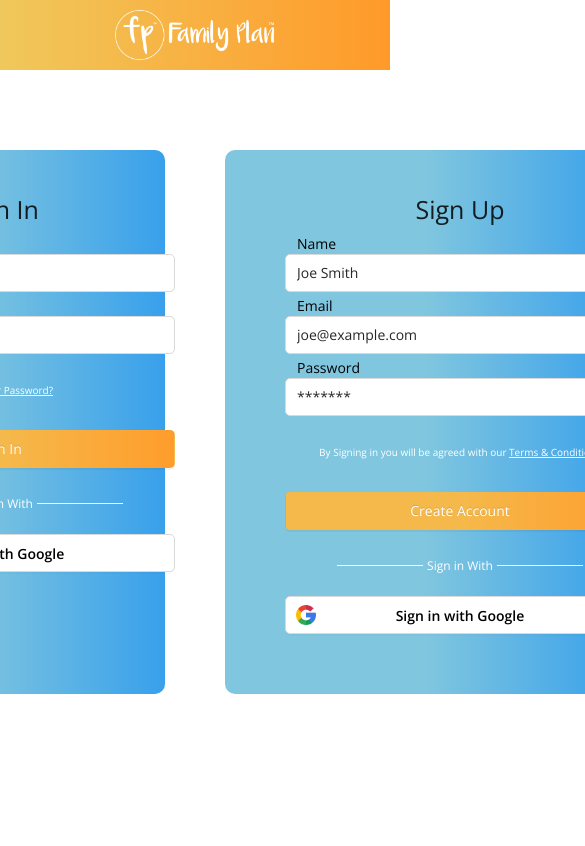
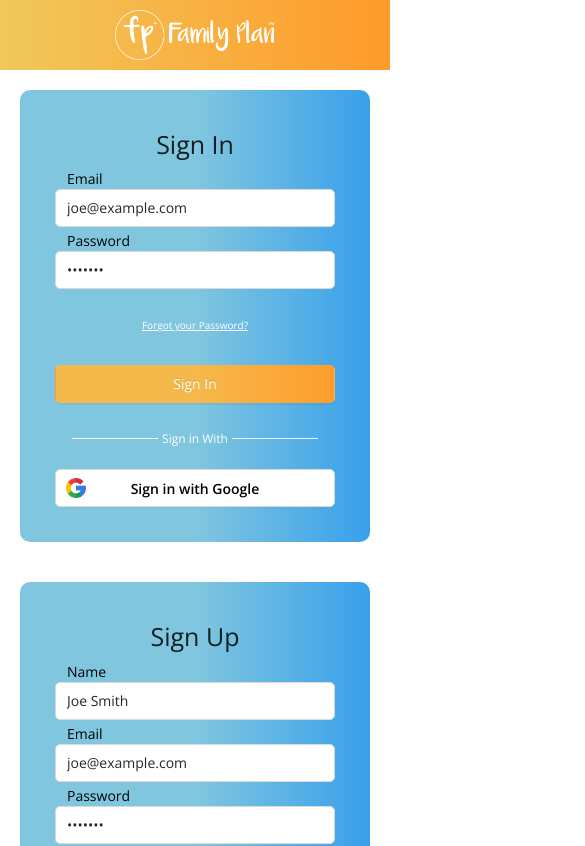
Before and after one commit to fahadcoddle/family-plan-web, a React (Create React App) app: page / in a window 390 px wide. Shown: the top 846 px of the page, 585 px wide, since content can reach past the window. Built offline with nearby package versions, Linux system fonts and the light colour scheme.

Commit message:
responsive on sign up page

```diff
--- a/src/Header/Header.scss
+++ b/src/Header/Header.scss
@@ -68,6 +68,12 @@
             .ant-select-item-option {
                 border-bottom: 1px solid #ccc;
             }
+            @media (max-width: 768px) {
+                width: 125px;
+                .ant-select-selection-item {
+                    font-size: 13px;
+                }
+            }
         }
     }
     .ant-select-focused .ant-select-selector,
--- a/src/Landing/Landing.scss
+++ b/src/Landing/Landing.scss
@@ -78,6 +78,9 @@
             }
         }
     }
+    @media (max-width: 768px) {
+        margin-bottom: 20px;
+    }
 }
 .calender-wrap {
     // height: calc(100vh - 115px);
@@ -99,6 +102,9 @@
             }
         }
     }
+    @media (max-width: 768px) {
+        margin-bottom: 20px;
+    }
 }
 .trans-card {
     .ant-card-body {
--- a/src/Landing/RecentRequest/RecentRequest.scss
+++ b/src/Landing/RecentRequest/RecentRequest.scss
@@ -159,6 +159,9 @@
 }
 .req-card {
     height: 50%;
+    @media (max-width: 768px) {
+        margin-bottom: 20px;
+    }
 }
 .custom-mr {
     margin-right: 10px;
--- a/src/Landing/RecentTransactions/RecentTransactions.scss
+++ b/src/Landing/RecentTransactions/RecentTransactions.scss
@@ -19,4 +19,7 @@
             background-color: #ccc;
         }
     }
+    @media (max-width: 768px) {
+        margin-bottom: 20px;
+    }
 }
--- a/src/Landing/ToDoList/ToDoList.js
+++ b/src/Landing/ToDoList/ToDoList.js
@@ -26,7 +26,6 @@ const ToDoList = () => {
                 <span>To Do List</span>
                 <div className="btn-wrap">
                     <Button type="primary">
-                        <img src={add} alt="add-icon" />
                         <span>Add To Do</span>
                     </Button>
                 </div>
--- a/src/Signin/Signin.js
+++ b/src/Signin/Signin.js
@@ -53,7 +53,11 @@ const Signup = (props) => {
                                 </FloatLabel>
 
                                 <FloatLabel label="Password" name="password" value={password}>
-                                    <Input value={password} onChange={(e) => setPassword(e.target.value)} />
+                                    <Input
+                                        value={password}
+                                        type="password"
+                                        onChange={(e) => setPassword(e.target.value)}
+                                    />
                                 </FloatLabel>
                                 <Form.Item {...tailLayout}>
                                     <div className="fgt-pwd">
@@ -99,7 +103,11 @@ const Signup = (props) => {
                                 </FloatLabel>
 
                                 <FloatLabel label="Password" name="password" value={password}>
-                                    <Input value={password} onChange={(e) => setPassword(e.target.value)} />
+                                    <Input
+                                        value={password}
+                                        type="password"
+                                        onChange={(e) => setPassword(e.target.value)}
+                                    />
                                 </FloatLabel>
                                 <Form.Item {...tailLayout}>
                                     <div className="tnc">
--- a/src/Signin/Signin.scss
+++ b/src/Signin/Signin.scss
@@ -14,11 +14,21 @@
         background: -webkit-linear-gradient(90deg, rgba(128, 198, 223, 1) 50%, rgba(56, 160, 235, 1) 100%);
         background: linear-gradient(90deg, rgba(128, 198, 223, 1) 50%, rgba(56, 160, 235, 1) 100%);
         filter: progid:DXImageTransform.Microsoft.gradient(startColorstr="#80c6df",endColorstr="#38a0eb",GradientType=1);
+        @media (max-width: 990px) {
+            max-width: 400px;
+            margin: 0 auto;
+            margin-top: 30px;
+            &:last-child {
+                margin-bottom: 30px;
+            }
+        }
+        @media (max-width: 767px) {
+            margin: 20px;
+            padding: 35px;
+            min-width: 325px;
+        }
     }
     &-card {
-        @media (max-width: 768px) {
-            min-width: 350px;
-        }
         h1 {
             margin: 0;
             font-weight: 400;
@@ -174,6 +184,12 @@
     -webkit-box-align: stretch;
     -ms-flex-align: stretch;
     align-items: stretch;
+    @media (max-width: 768px) {
+        -webkit-box-orient: vertical !important;
+        -webkit-box-direction: normal !important;
+        -ms-flex-direction: column !important;
+        flex-direction: column !important;
+    }
 }
 .ant-form-item {
     position: relative;
@@ -218,23 +234,6 @@
 .example {
     margin: 12px;
 }
-/* Force update ant style */
-// .ant-input {
-//     padding: 10px;
-// }
-
-.ant-select .ant-select-selector {
-    padding: 16px 10px 4px 11px;
-}
-
-.ant-select-single:not(.ant-select-customize-input) .ant-select-selector {
-    padding: 16px 10px 4px 11px;
-    height: 48px;
-}
-
-.ant-select-single .ant-select-selector .ant-select-selection-search {
-    top: 16px;
-}
 
 .ant-input + .label-float,
 .ant-input + .label-float {
```
